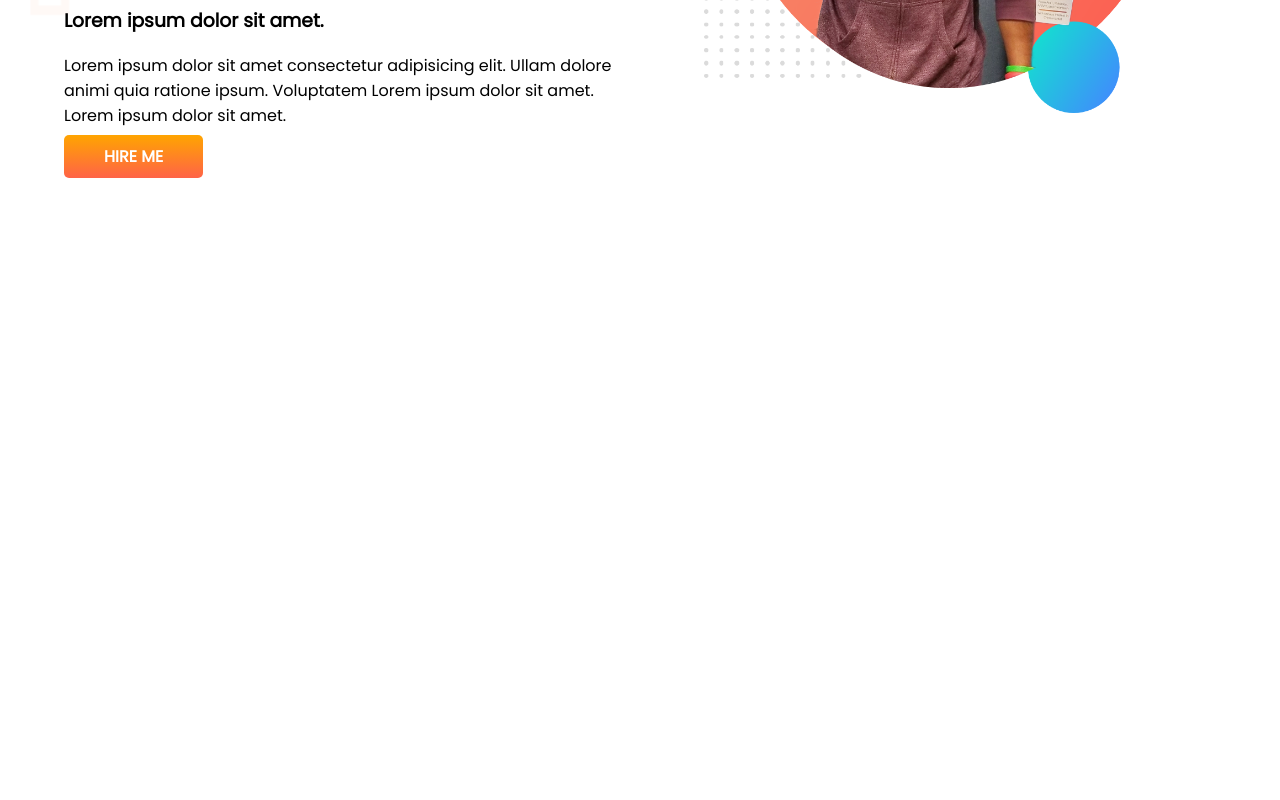
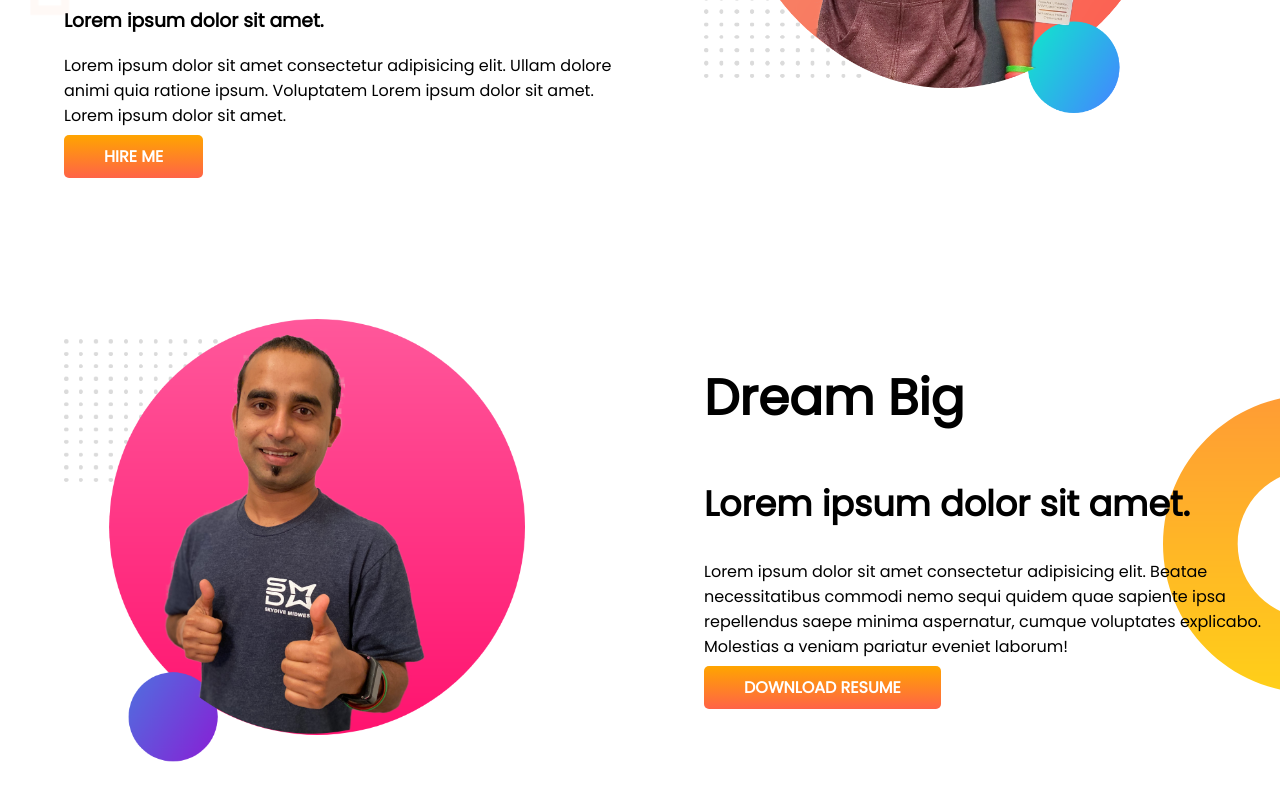
Before and after one commit to thowhidulislam/practice-portfolio, a plain HTML site: page index.html in a window 1280 px wide. Shown: the part 344-1144 px from the top of the page. Before the commit the page ends 800 px from the top, so only its background shows below. Drawn offline with Linux system fonts and the light colour scheme.

Commit message:
big dream section added

```diff
--- a/index.html
+++ b/index.html
@@ -13,7 +13,7 @@
 </head>
 
 <body>
-    <Section class="top-banner">
+    <Section class="top-banner flexible-container">
         <div class="half-width">
             <h1>Welcome To</h1>
             <h1><span class="orange-color">Thowhidul Islam</span> World!</h1>
@@ -29,8 +29,25 @@
         <div class="half-width">
             <img src="images/jhankar.png" alt="jhankar image">
         </div>
+    </Section>
 
-    </Section>
+    <section class="dream-big flexible-container">
+        <div class="half-width">
+            <img src="images/jhankar2.png" alt="image">
+        </div>
+        <div class="half-width">
+            <h1>Dream Big</h1>
+            <h2>Lorem ipsum dolor sit amet.</h2>
+            <p>
+                Lorem ipsum dolor sit amet consectetur adipisicing elit. Beatae necessitatibus commodi nemo sequi quidem
+                quae sapiente ipsa repellendus saepe minima aspernatur, cumque voluptates explicabo. Molestias a veniam
+                pariatur eveniet laborum!
+            </p>
+
+            <a class="link-button" target="_blank" href="https://www.linkedin.com/company/programminghero/">DOWNLOAD
+                RESUME</a>
+        </div>
+    </section>
 
 </body>
 
--- a/style.css
+++ b/style.css
@@ -12,11 +12,15 @@ h1 {
 }
 
 h2 {
-    font-size: 40px;
+    font-size: 35px;
+}
+
+section {
+    display: flex;
+    margin-bottom: 150px;
 }
 
 .top-banner {
-    display: flex;
     background-image: url(images/top-banner.png);
     background-repeat: no-repeat;
 }
@@ -41,3 +45,9 @@ h2 {
     font-weight: 700;
     border-radius: 5px;
 }
+
+.dream-big {
+    background-image: url(images/dream-bg.png);
+    background-repeat: no-repeat;
+    background-position: right;
+}
```
